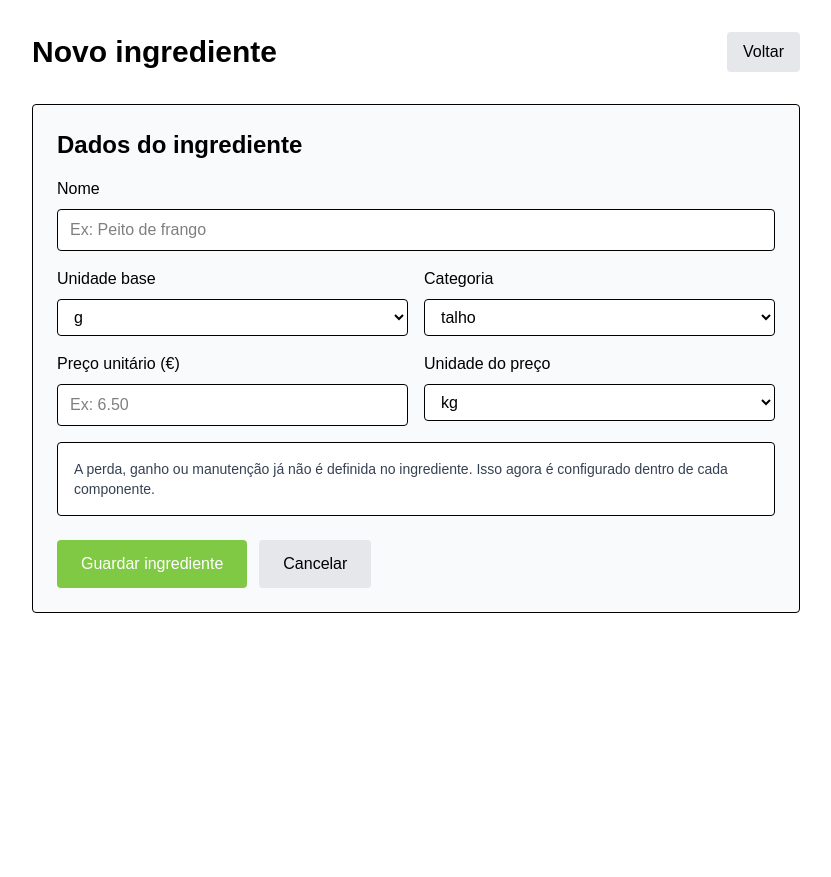
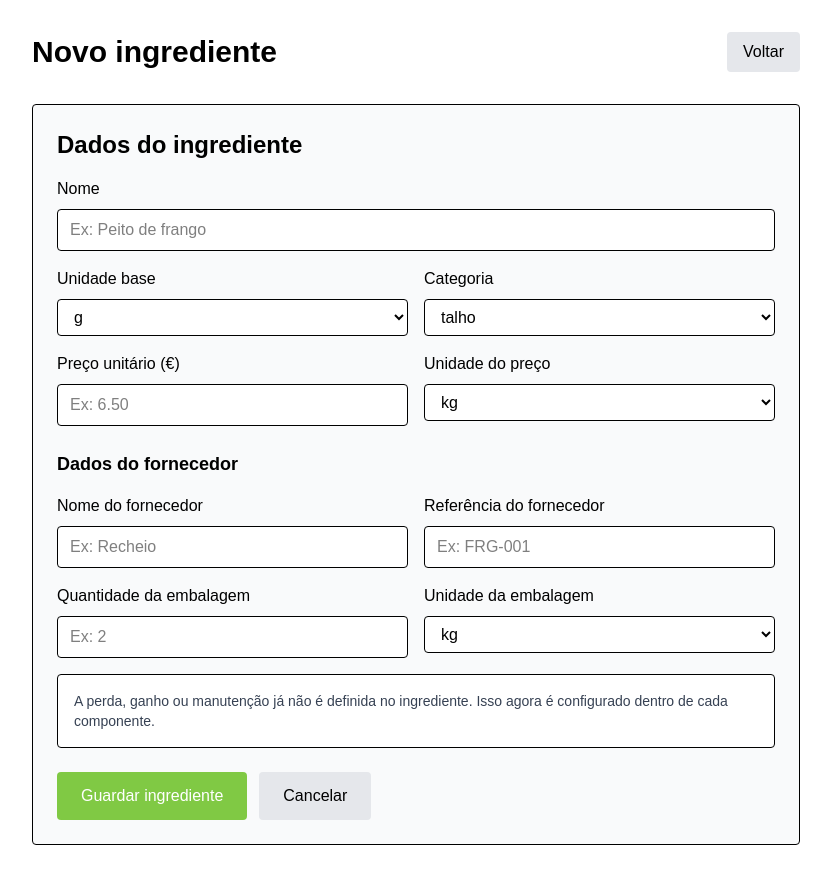
Before and after one commit to f4fmeals/factory-f4f-app, a Next.js app: page /ingredientes/novo in a window 1280 px wide. Shown: the whole page, without its empty margins (224-1055 px from the left). Before the commit the page ends 800 px from the top, so only its background shows below. Built offline with nearby package versions, Linux system fonts and the light colour scheme.

Commit message:
mudei o design do menu

```diff
--- a/app/ingredientes/novo/page.tsx
+++ b/app/ingredientes/novo/page.tsx
@@ -23,6 +23,11 @@ export default function NovoIngredientePage() {
   const [unidadePreco, setUnidadePreco] = useState('kg')
   const [categoria, setCategoria] = useState('talho')
 
+  const [nomeFornecedor, setNomeFornecedor] = useState('')
+  const [referenciaFornecedor, setReferenciaFornecedor] = useState('')
+  const [quantidadeEmbalagem, setQuantidadeEmbalagem] = useState('')
+  const [unidadeEmbalagem, setUnidadeEmbalagem] = useState('kg')
+
   const [aGuardar, setAGuardar] = useState(false)
   const [mensagem, setMensagem] = useState('')
 
@@ -31,12 +36,36 @@ export default function NovoIngredientePage() {
     if (!unidadeBase.trim()) return 'A unidade base é obrigatória.'
     if (!categoria.trim()) return 'A categoria é obrigatória.'
 
-    if (precoUnitario.trim() && Number(precoUnitario) < 0) {
-      return 'O preço unitário não pode ser negativo.'
+    if (precoUnitario.trim()) {
+      const precoNumero = Number(precoUnitario)
+
+      if (Number.isNaN(precoNumero)) {
+        return 'O preço unitário tem de ser um número válido.'
+      }
+
+      if (precoNumero < 0) {
+        return 'O preço unitário não pode ser negativo.'
+      }
+
+      if (!unidadePreco.trim()) {
+        return 'Se existir preço, tens de indicar a unidade do preço.'
+      }
     }
 
-    if (precoUnitario.trim() && !unidadePreco.trim()) {
-      return 'Se existir preço, tens de indicar a unidade do preço.'
+    if (quantidadeEmbalagem.trim()) {
+      const quantidadeNumero = Number(quantidadeEmbalagem)
+
+      if (Number.isNaN(quantidadeNumero)) {
+        return 'A quantidade da embalagem tem de ser um número válido.'
+      }
+
+      if (quantidadeNumero <= 0) {
+        return 'A quantidade da embalagem tem de ser maior que zero.'
+      }
+
+      if (!unidadeEmbalagem.trim()) {
+        return 'Se existir quantidade de embalagem, tens de indicar a unidade da embalagem.'
+      }
     }
 
     return ''
@@ -54,6 +83,15 @@ export default function NovoIngredientePage() {
     setAGuardar(true)
 
     const nomeNormalizado = nome.trim()
+    const nomeFornecedorFinal = nomeFornecedor.trim() || null
+    const referenciaFornecedorFinal = referenciaFornecedor.trim() || null
+    const precoFinal = precoUnitario.trim() ? Number(precoUnitario) : null
+    const unidadePrecoFinal = precoFinal !== null ? unidadePreco.trim() : null
+    const quantidadeEmbalagemFinal = quantidadeEmbalagem.trim()
+      ? Number(quantidadeEmbalagem)
+      : null
+    const unidadeEmbalagemFinal =
+      quantidadeEmbalagemFinal !== null ? unidadeEmbalagem.trim() : null
 
     const { data: existente, error: erroExistente } = await supabase
       .from('ingredientes')
@@ -76,9 +114,6 @@ export default function NovoIngredientePage() {
       return
     }
 
-    const precoFinal = precoUnitario.trim() ? Number(precoUnitario) : null
-    const unidadePrecoFinal = precoFinal !== null ? unidadePreco.trim() : null
-
     const { error } = await supabase.from('ingredientes').insert([
       {
         nome: nomeNormalizado,
@@ -87,6 +122,10 @@ export default function NovoIngredientePage() {
         preco: precoFinal,
         unidade_preco: unidadePrecoFinal,
         taxa_perda_padrao: null,
+        nome_fornecedor: nomeFornecedorFinal,
+        referencia_fornecedor: referenciaFornecedorFinal,
+        quantidade_embalagem: quantidadeEmbalagemFinal,
+        unidade_embalagem: unidadeEmbalagemFinal,
       },
     ])
 
@@ -104,6 +143,10 @@ export default function NovoIngredientePage() {
     setPrecoUnitario('')
     setUnidadePreco('kg')
     setCategoria('talho')
+    setNomeFornecedor('')
+    setReferenciaFornecedor('')
+    setQuantidadeEmbalagem('')
+    setUnidadeEmbalagem('kg')
 
     setAGuardar(false)
   }
@@ -199,6 +242,59 @@ export default function NovoIngredientePage() {
                 ))}
               </select>
             </div>
+
+            <div className="md:col-span-2 pt-2">
+              <h3 className="text-lg font-semibold">Dados do fornecedor</h3>
+            </div>
+
+            <div>
+              <label className="block mb-2 font-medium">Nome do fornecedor</label>
+              <input
+                type="text"
+                value={nomeFornecedor}
+                onChange={(e) => setNomeFornecedor(e.target.value)}
+                className="w-full border px-3 py-2 rounded bg-white"
+                placeholder="Ex: Recheio"
+              />
+            </div>
+
+            <div>
+              <label className="block mb-2 font-medium">Referência do fornecedor</label>
+              <input
+                type="text"
+                value={referenciaFornecedor}
+                onChange={(e) => setReferenciaFornecedor(e.target.value)}
+                className="w-full border px-3 py-2 rounded bg-white"
+                placeholder="Ex: FRG-001"
+              />
+            </div>
+
+            <div>
+              <label className="block mb-2 font-medium">Quantidade da embalagem</label>
+              <input
+                type="number"
+                step="0.0001"
+                value={quantidadeEmbalagem}
+                onChange={(e) => setQuantidadeEmbalagem(e.target.value)}
+                className="w-full border px-3 py-2 rounded bg-white"
+                placeholder="Ex: 2"
+              />
+            </div>
+
+            <div>
+              <label className="block mb-2 font-medium">Unidade da embalagem</label>
+              <select
+                value={unidadeEmbalagem}
+                onChange={(e) => setUnidadeEmbalagem(e.target.value)}
+                className="w-full border px-3 py-2 rounded bg-white"
+              >
+                {unidadesBase.map((unidade) => (
+                  <option key={unidade} value={unidade}>
+                    {unidade}
+                  </option>
+                ))}
+              </select>
+            </div>
           </div>
 
           <div className="mt-4 p-4 rounded bg-white border">
```
